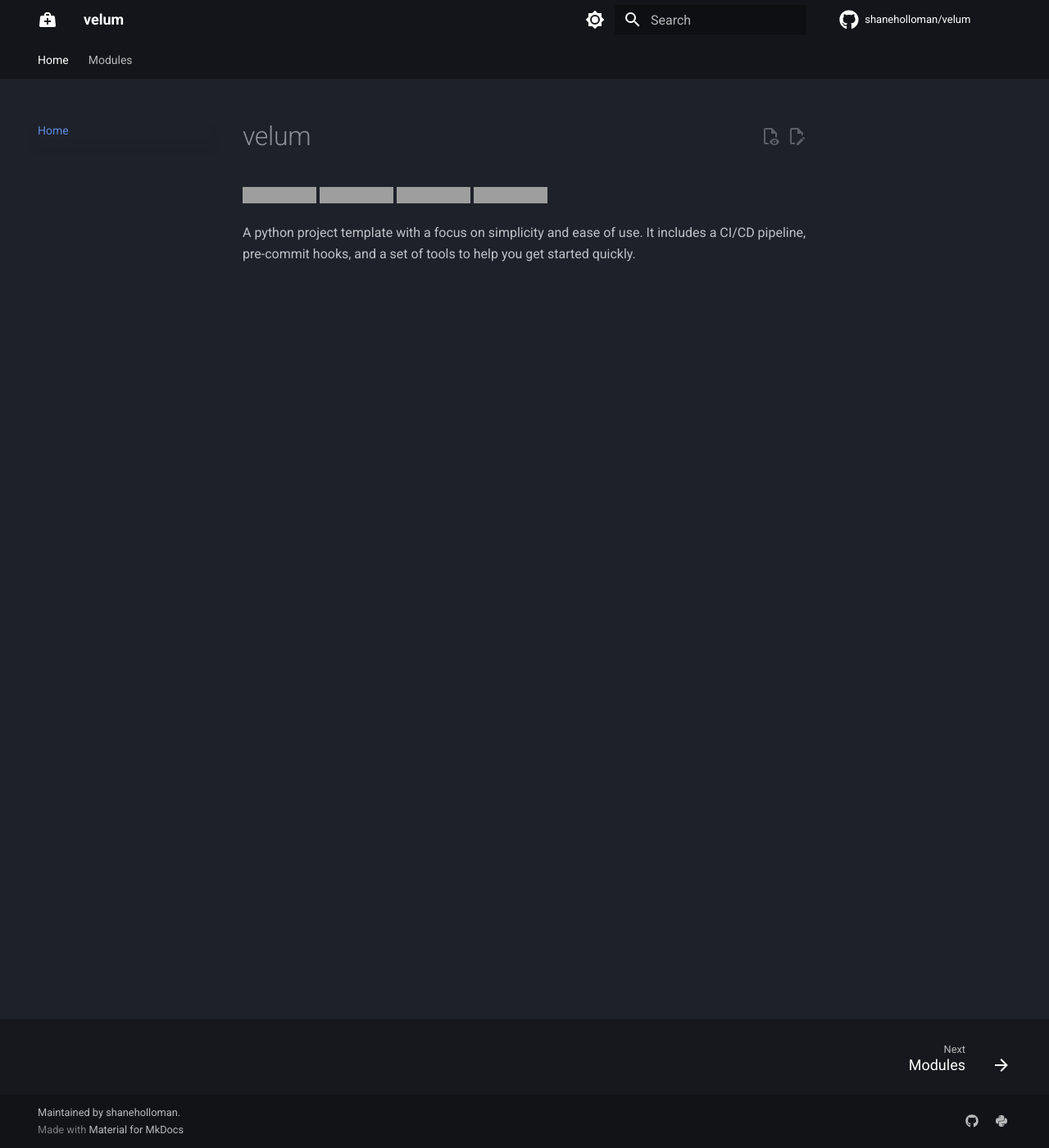
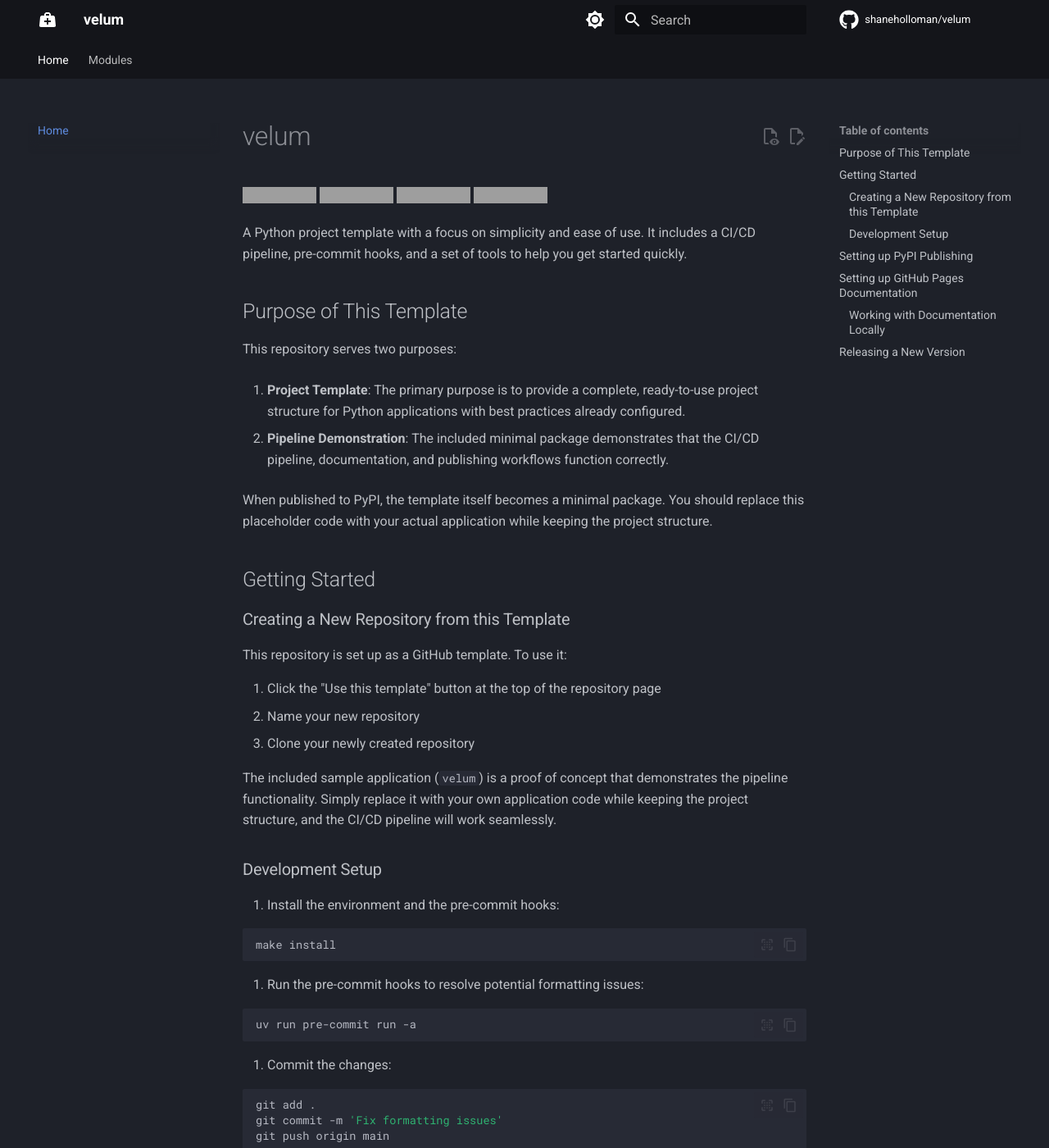
Before and after one commit to shaneholloman/velum, an MkDocs documentation site: the page built from docs/index.md, in a window 1280 px wide and 1400 px high. Shown: the whole window at 82% size. Built offline with MkDocs 1.6.1 and Material for MkDocs 9.7.7, drawn with Linux system fonts in a browser that asks for light colours; comment, search, counter and statistics services are not loaded; some of the changed text lies outside the part shown; grey boxes are pictures that could not be loaded.

Commit message:
Update README and documentation for clarity and completeness; enhance mkdocs.yml configuration

````diff
--- a/docs/index.md
+++ b/docs/index.md
@@ -5,4 +5,103 @@
 [![Commit activity](https://img.shields.io/github/commit-activity/m/shaneholloman/velum)](https://img.shields.io/github/commit-activity/m/shaneholloman/velum)
 [![License](https://img.shields.io/github/license/shaneholloman/velum)](https://img.shields.io/github/license/shaneholloman/velum)
 
-A python project template with a focus on simplicity and ease of use. It includes a CI/CD pipeline, pre-commit hooks, and a set of tools to help you get started quickly.
+A Python project template with a focus on simplicity and ease of use. It includes a CI/CD pipeline, pre-commit hooks, and a set of tools to help you get started quickly.
+
+## Purpose of This Template
+
+This repository serves two purposes:
+
+1. **Project Template**: The primary purpose is to provide a complete, ready-to-use project structure for Python applications with best practices already configured.
+
+2. **Pipeline Demonstration**: The included minimal package demonstrates that the CI/CD pipeline, documentation, and publishing workflows function correctly.
+
+When published to PyPI, the template itself becomes a minimal package. You should replace this placeholder code with your actual application while keeping the project structure.
+
+## Getting Started
+
+### Creating a New Repository from this Template
+
+This repository is set up as a GitHub template. To use it:
+
+1. Click the "Use this template" button at the top of the repository page
+2. Name your new repository
+3. Clone your newly created repository
+
+The included sample application (`velum`) is a proof of concept that demonstrates the pipeline functionality. Simply replace it with your own application code while keeping the project structure, and the CI/CD pipeline will work seamlessly.
+
+### Development Setup
+
+1. Install the environment and the pre-commit hooks:
+
+   ```sh
+   make install
+   ```
+
+2. Run the pre-commit hooks to resolve potential formatting issues:
+
+   ```sh
+   uv run pre-commit run -a
+   ```
+
+3. Commit the changes:
+
+   ```sh
+   git add .
+   git commit -m 'Fix formatting issues'
+   git push origin main
+   ```
+
+## Setting up PyPI Publishing
+
+To publish your package to PyPI:
+
+1. Create an API Token on [PyPI](https://pypi.org/)
+2. Add the token to your repository using the GitHub CLI:
+
+   ```sh
+   gh secret set PYPI_TOKEN -b "your-pypi-token-here"
+   ```
+
+3. When creating a release on GitHub, the workflow will automatically publish your package to PyPI
+
+## Setting up GitHub Pages Documentation
+
+To enable automatic documentation deployment:
+
+1. Go to your repository's Settings → Pages
+2. Under "Build and deployment":
+   - Set "Source" to "Deploy from a branch"
+   - Set "Branch" to "gh-pages"
+   - Set "Directory" to "/" (root)
+   - Click "Save"
+
+   > **Important:** Do not select the "docs" directory as the source - the deployment workflow is configured to use the root directory of the gh-pages branch.
+
+### Working with Documentation Locally
+
+You can preview the documentation locally by running:
+
+```sh
+uv run mkdocs serve
+```
+
+This will start a local server at http://127.0.0.1:8000/ where you can preview your documentation as you work on it.
+
+## Releasing a New Version
+
+- Create an API Token on [PyPI](https://pypi.org/) if you haven't already
+- Add the API Token to your project's secrets with the name `PYPI_TOKEN`
+- Create a new release on GitHub using the GitHub CLI:
+  ```sh
+  gh release create 0.1.0 --title "0.1.0" --generate-notes
+  ```
+  This automatically creates both the release and a tag in one step.
+
+The release workflow will automatically:
+
+1. Update the version in your project files
+2. Build the package
+3. Publish to PyPI
+4. Deploy updated documentation
+
+For more details on the CI/CD process, see [here](https://shaneholloman.github.io/uvi/features/cicd/#how-to-trigger-a-release).
--- a/mkdocs.yml
+++ b/mkdocs.yml
@@ -1,7 +1,7 @@
 site_name: velum
 repo_url: https://github.com/shaneholloman/velum
 site_url: https://shaneholloman.github.io/velum
-site_description: from ork
+site_description: A Python project template with a focus on simplicity and ease of use
 site_author: Shane Holloman
 edit_uri: edit/main/docs/
 repo_name: shaneholloman/velum
@@ -90,7 +90,7 @@ markdown_extensions:
       normalize_issue_symbols: true
       repo_url_shorthand: true
       user: shaneholloman
-      repo: uvi
+      repo: velum
   - pymdownx.mark
   - pymdownx.smartsymbols
   - pymdownx.snippets
````
Also changed, not shown: .clinerules/mkdocs-yaml-syntax.md (added, +59 -0 lines), README.md (+89 -23 lines).
